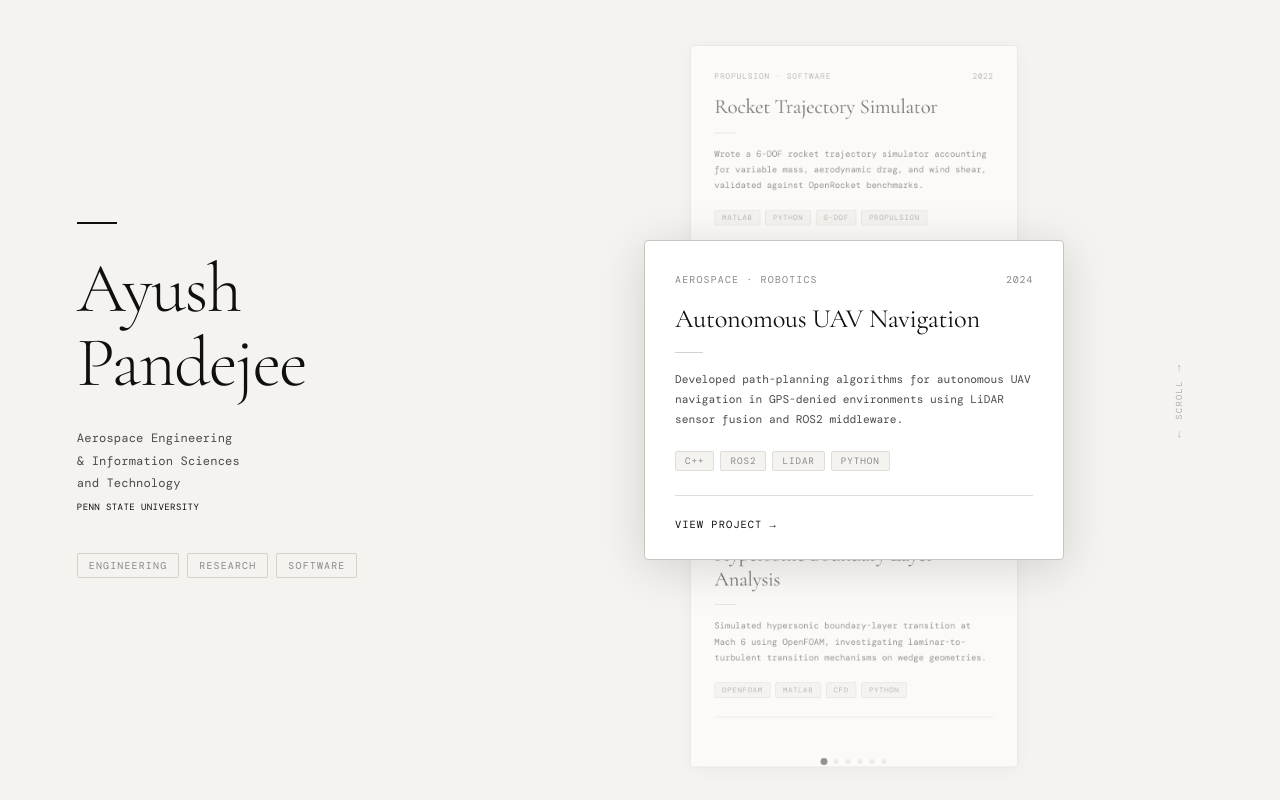
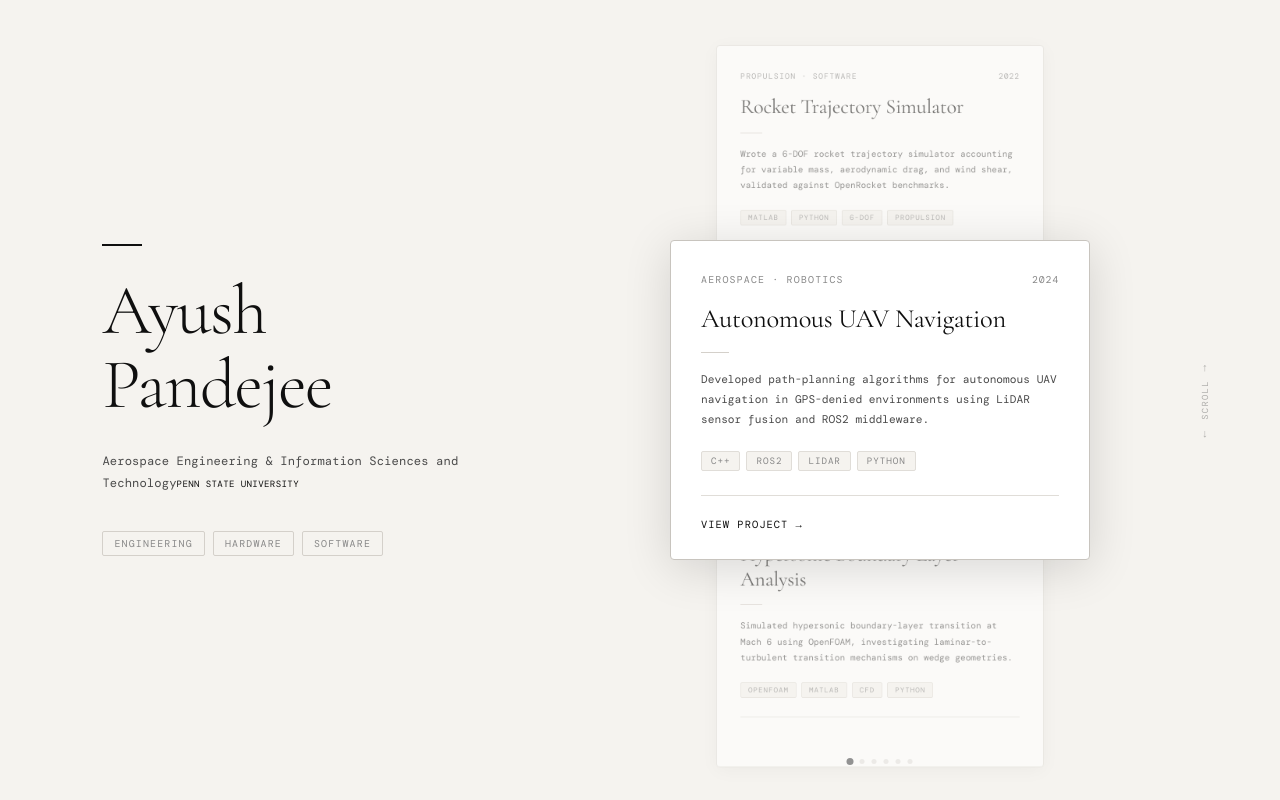
Before and after one commit to ayushp06/Dev-Portfolio, a React (Vite) app: page / in a window 1280 px wide. Built offline with nearby package versions, Linux system fonts and the light colour scheme; a web font is replaced by a local one.

Commit message:
shifted text content to the right

```diff
--- a/src/App.css
+++ b/src/App.css
@@ -5,6 +5,6 @@
   height: 100vh;
   width: 100vw;
   overflow: hidden;
-  padding: 0 6vw;
+  padding: 0 4vw 0 8vw;
   gap: 0;
 }
--- a/src/components/Hero.jsx
+++ b/src/components/Hero.jsx
@@ -26,17 +26,17 @@ export default function Hero() {
       <div className="hero-inner">
         <div className="hero-line" ref={lineRef} />
         <h1 className="hero-name" ref={nameRef}>
-          Ayush<br />Pandejee
+          Ayush Pandejee
         </h1>
         <p className="hero-desc" ref={descRef}>
-          Aerospace Engineering<br />
-          &amp; Information Sciences<br />
-          and Technology<br />
+          Aerospace Engineering
+          &amp; Information Sciences
+          and Technology
           <span className="hero-school">Penn State University</span>
         </p>
         <div className="hero-tags" ref={tagsRef}>
           <span className="hero-tag">Engineering</span>
-          <span className="hero-tag">Research</span>
+          <span className="hero-tag">Hardware</span>
           <span className="hero-tag">Software</span>
         </div>
       </div>
```
